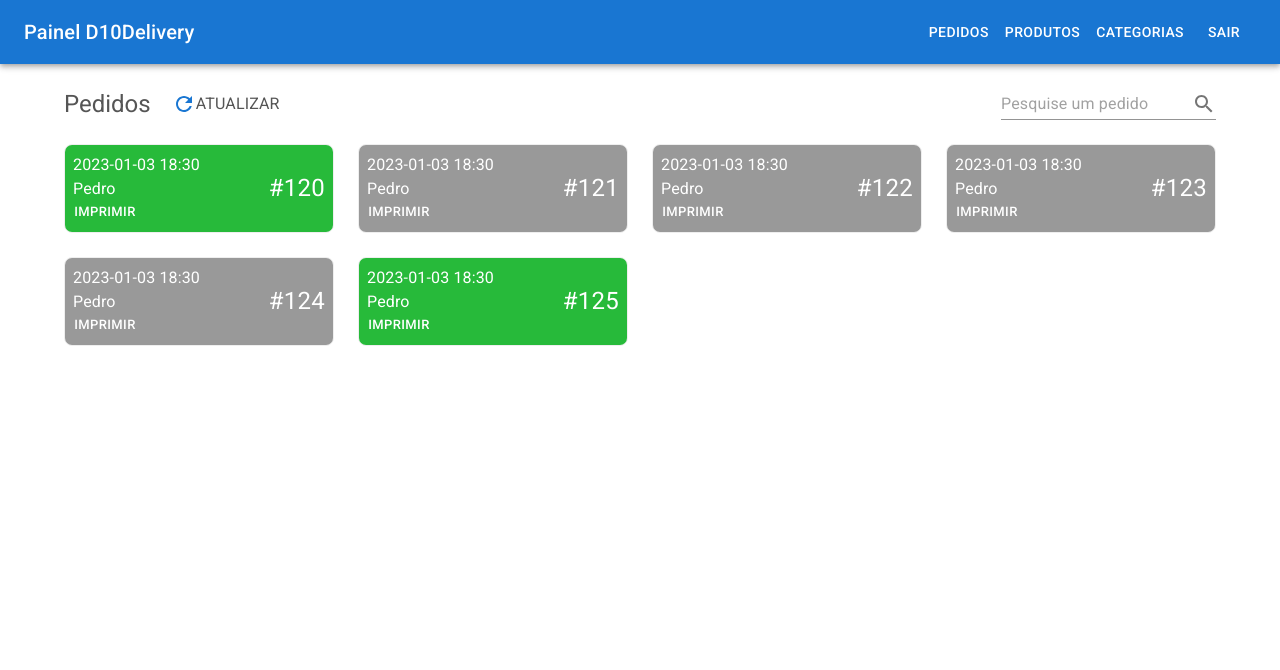
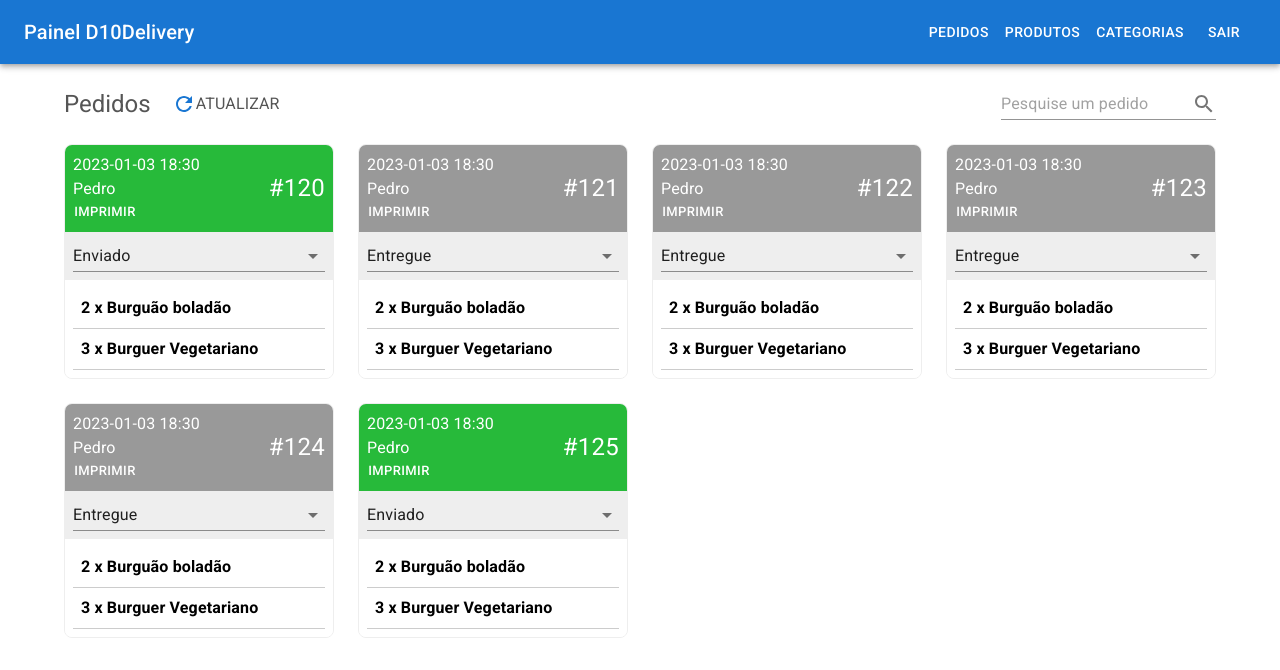
Before and after one commit to Eduuduarte/d10delivery-painel, a Next.js app: page /pedidos in a window 1280 px wide. Shown: the top 670 px of the page. Built offline with nearby package versions, Linux system fonts and the light colour scheme.

Commit message:
finished ordemItem component

```diff
--- a/src/app/(inside)/pedidos/page.tsx
+++ b/src/app/(inside)/pedidos/page.tsx
@@ -3,6 +3,7 @@
 import { OrderItem } from "@/components/OrderItem";
 import { api } from "@/libs/api";
 import { Order } from "@/types/Order";
+import { OrderStatus } from "@/types/OrderStatus";
 import { Refresh, Search } from "@mui/icons-material";
 import { Box, Button, CircularProgress, Grid, InputAdornment, Skeleton, TextField, Typography } from "@mui/material"
 import { useEffect, useState } from "react";
@@ -32,6 +33,11 @@ const Page = () => {
 
     const handleSearchKey = () => {
 
+    }
+
+    const handleChangeStatus = async (id: number, newStatus: OrderStatus) => {
+        await api.changeOrderStatus(id, newStatus);
+        getOrders();
     }
 
     return (
@@ -93,6 +99,7 @@ const Page = () => {
                     <Grid key={index} item xs={1}>
                         <OrderItem
                             item={item}
+                            onChangeStatus={handleChangeStatus}
                         />
                     </Grid>
                 ))}
--- a/src/components/OrderItem.tsx
+++ b/src/components/OrderItem.tsx
@@ -1,12 +1,13 @@
 import { Order } from "@/types/Order"
 import { OrderStatus } from "@/types/OrderStatus"
-import { Box, Button, Typography } from "@mui/material"
+import { Box, Button, MenuItem, Select, SelectChangeEvent, Typography } from "@mui/material"
 
 type Props = {
-    item: Order
+    item: Order;
+    onChangeStatus: (id: number, newStatus: OrderStatus) => void;
 }
 
-export const OrderItem = ({ item }: Props) => {
+export const OrderItem = ({ item, onChangeStatus }: Props) => {
 
     const getStatusBackground = (status: OrderStatus) => {
         const statuses =  {
@@ -16,6 +17,10 @@ export const OrderItem = ({ item }: Props) => {
         }
 
         return statuses[status]
+    }
+
+    const handleStatusChange = (event: SelectChangeEvent) => {
+        onChangeStatus(item.id, event.target.value as OrderStatus);
     }
 
     return (
@@ -36,6 +41,32 @@ export const OrderItem = ({ item }: Props) => {
                     <Typography component="p" sx={{ fontSize: 24 }}>#{item.id}</Typography>
                 </Box>
             </Box>
+            <Box sx={{ p:1, backgroundColor: "#EEE"}}>
+                <Select
+                    variant="standard"
+                    value={item.status}
+                    fullWidth
+                    onChange={handleStatusChange}
+                >
+                    <MenuItem value="preparing">Preparando</MenuItem>
+                    <MenuItem value="sent">Enviado</MenuItem>
+                    <MenuItem value="delivered">Entregue</MenuItem>
+                </Select>
+            </Box>
+            <Box sx={{ p:1, backgroundColor: '#FFF' }}>
+                {item.products.map((productItem, index) => (
+                    <Typography
+                        key={index}
+                        component="p"
+                        sx={{
+                            p: 1,
+                            color: '#000',
+                            fontWeight: 'bold',
+                            borderBottom: '1px solid #CCC'
+                        }}
+                    >{`${productItem.qt} x ${productItem.product.name}`}</Typography>
+                ))}
+            </Box>
         </Box>
     )
 }
--- a/src/libs/api.ts
+++ b/src/libs/api.ts
@@ -88,5 +88,8 @@ export const api = {
                 }, 1000);
             }
         )
+    },
+    changeOrderStatus: async (id: number, newStatus: OrderStatus) => {
+        return true;
     }
 }
```
